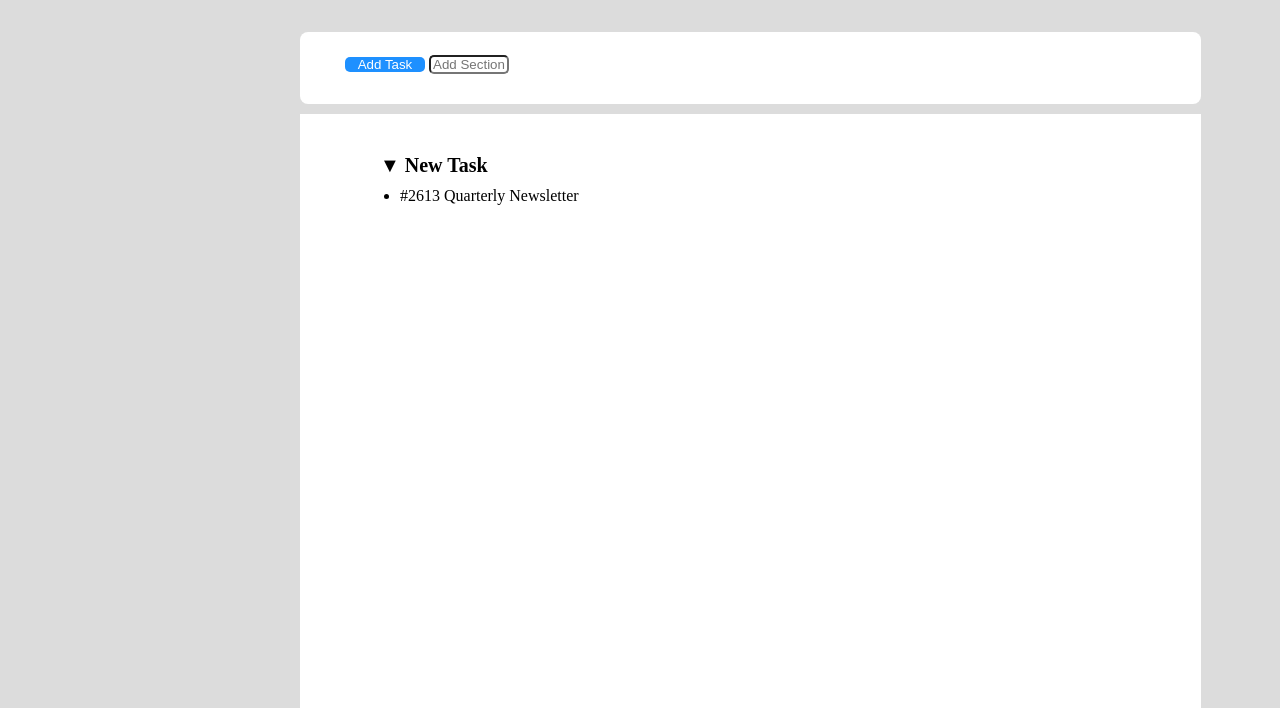
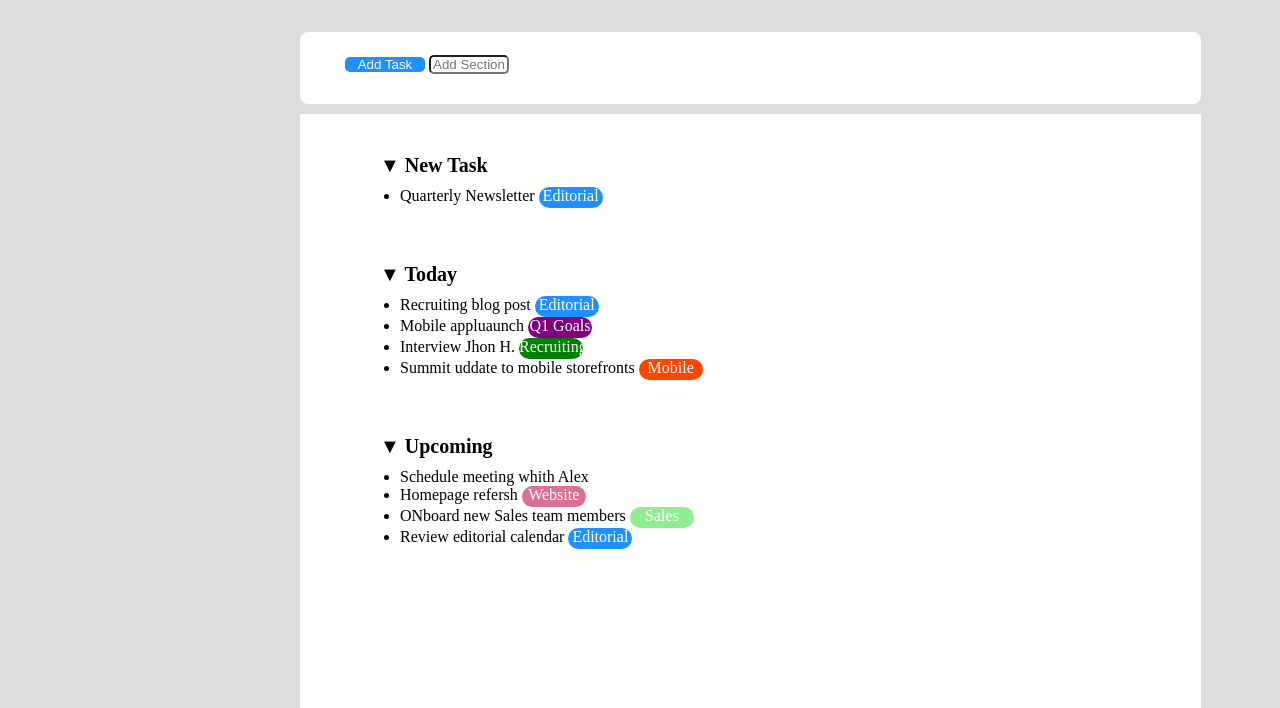
Before and after one commit to AndreaLazzaari/html-css-toboolist, a plain HTML site: page index.html in a window 1280 px wide. Shown: the part 92-800 px from the top of the page. Drawn offline with Linux system fonts and the light colour scheme.

Commit message:
creati box di ogni colore

```diff
--- a/index.html
+++ b/index.html
@@ -21,14 +21,50 @@
            <input type="button" value="Add Task" class="bottone bottone-blu">
             <input type="text" placeholder="Add Section" class="bottone">
         </div>
+
         <div class="box box-task">
             <span class="titoli-sezione">▼ New Task </span>
                 <ul class="elenco">
-                    <li>#2613 Quarterly Newsletter</li>
+                    <li>Quarterly Newsletter <div class="contenitore box-blu">Editorial</div></li>
+                </ul>
+
+            <span class="titoli-sezione">▼ Today </span>
+                <ul class="elenco">
+                    <li>Recruiting blog post <div class="contenitore box-blu">Editorial</div></li>
+                    <li>Mobile appluaunch <div class="contenitore box-viola">Q1 Goals</div></li>
+                    <li>Interview Jhon H. <div class="contenitore box-verde">Recruiting</div></li>
+                    <li>Summit uddate to mobile storefronts <div class="contenitore box-arancione">Mobile</div></li>
+
+                </ul>
+
+                <span class="titoli-sezione">▼ Upcoming </span>
+                <ul class="elenco">
+                    <li>Schedule meeting whith Alex </li>
+                    <li>Homepage refersh <div class="contenitore box-rosa">Website</div></li>
+                    <li>ONboard new Sales team members <div class="contenitore box-verde-chiaro">Sales</div></li>
+                    <li>Review editorial calendar <div class="contenitore box-blu">Editorial</div></li>
+
                 </ul>
 
 
+
+
+
+
+
         </div>
+
+
+
+
+
+
+
+
+
+
+
+
     </main>
 
 </body>
--- a/styles/style.css
+++ b/styles/style.css
@@ -57,8 +57,38 @@ main{
     border: none;
 }
 
-.box-task{
+.contenitore{
+    width: 64px;
+    height: 21px;
+    border-radius: 11px;
+    display: inline-block;
+    text-align: center;
+    color: white;
 
+}
+
+.box-blu{
+    background-color: #1E90FF;
+}
+
+.box-viola{
+    background-color: purple;
+}
+
+.box-verde{
+    background-color: green;
+}
+
+.box-arancione{
+    background-color: orangered;
+}
+
+.box-rosa{
+    background-color: palevioletred;
+}
+
+.box-verde-chiaro{
+    background-color: lightgreen;
 }
 
 .titoli-sezione{
@@ -78,15 +108,6 @@ main{
   /* } */ */
 
 
-  /* ::marker {
-    unicode-bidi:plaintext;
-    font-variant-numeric:calc(&#176);
-    text-transform: none;
-    text-indent: 0px !important;
-    text-align: start !important;
-    text-align-last: start !important;
-  } */
-
 
 #logo{
     width: 60px;
```
